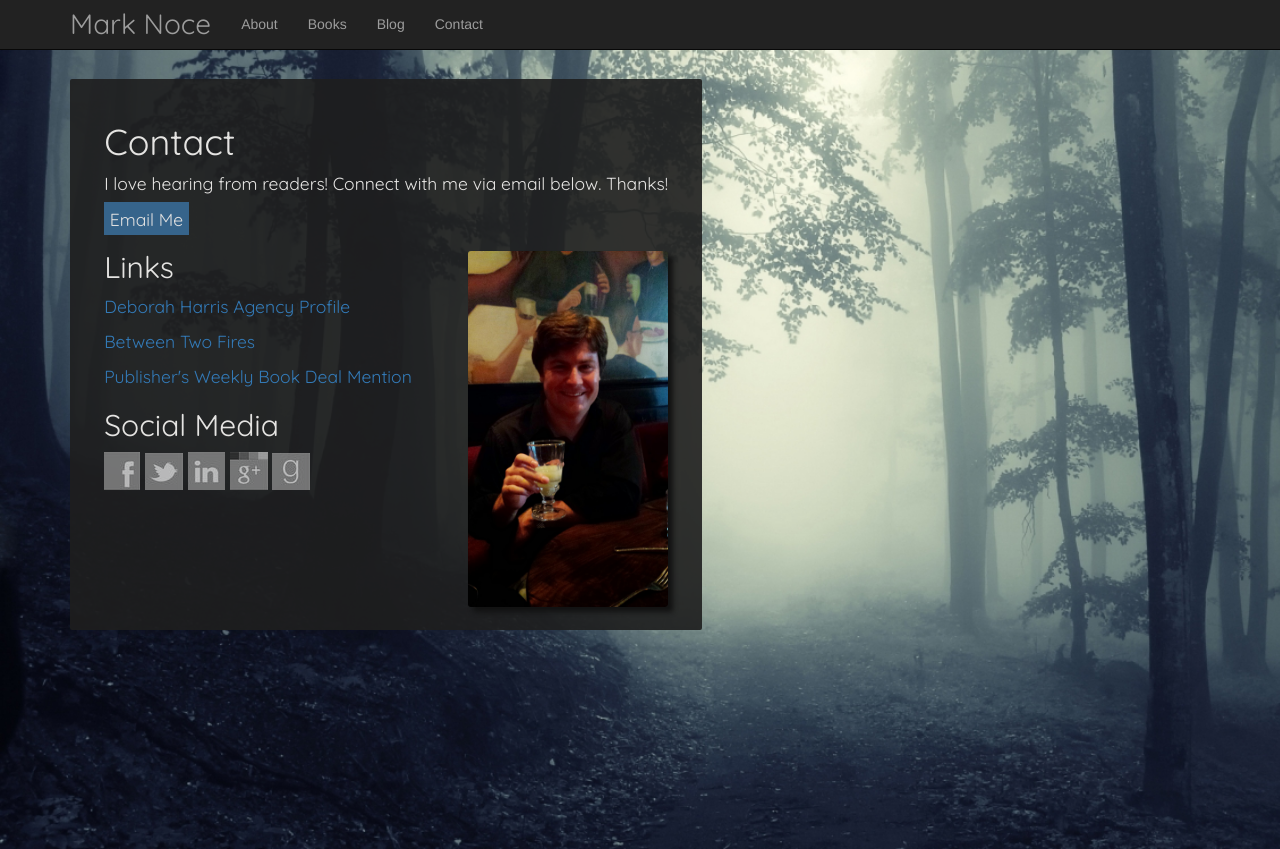
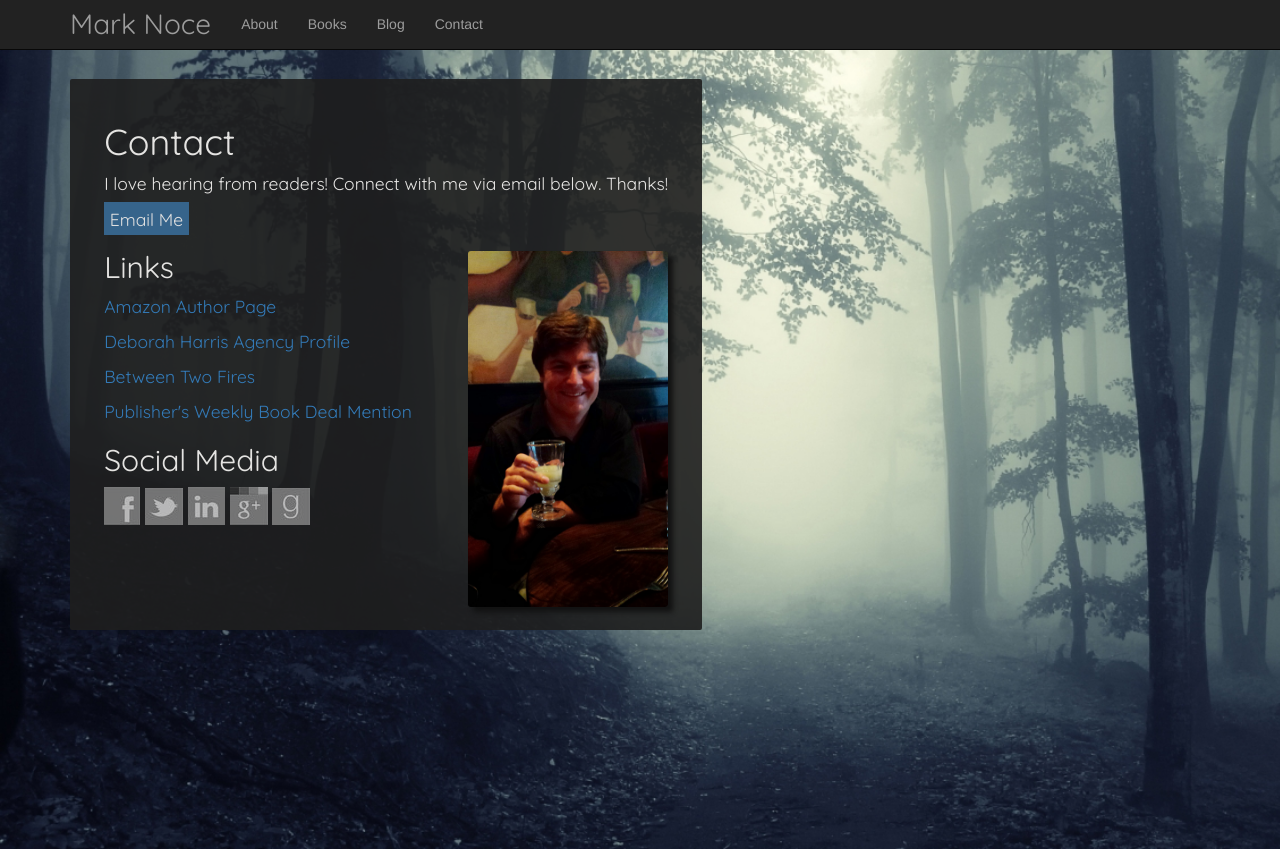
Before and after one commit to lawrencetma/Mark_Noce, a Rails app: page /contact in a window 1280 px wide. Shown: the part 1-850 px from the top of the page. Run offline with Rails 7, Linux system fonts and the light colour scheme; some libraries are stand-ins or nearby versions.

Commit message:
adds amazon link

```diff
--- a/app/views/marknoce/contact.html.erb
+++ b/app/views/marknoce/contact.html.erb
@@ -21,6 +21,9 @@
         <div class="links_box">
           <h2>Links</h2>
           <p>
+            <a href="https://www.amazon.com/gp/r.html?C=Z9SQXHR9LXA4&R=29D6PQ39H1NQG&T=C&U=https%3A%2F%2Fwww.amazon.com%2Fauthor%2Fmarknoce%3Fref_%3Dpe_1724030_132998060&A=MJFRZYYLOEYMIKOB8BQPAZIFR2KA&H=Q4GW6ZQROC5USVZJUCIAZH1CY10A&ref_=pe_1724030_132998060" target="_blank">Amazon Author Page</a>
+          </p>
+          <p>
             <a href="http://www.thedeborahharrisagency.com/author-page/197/noce-mark" target="_blank">Deborah Harris Agency Profile</a>
           </p>
           <p>
```
